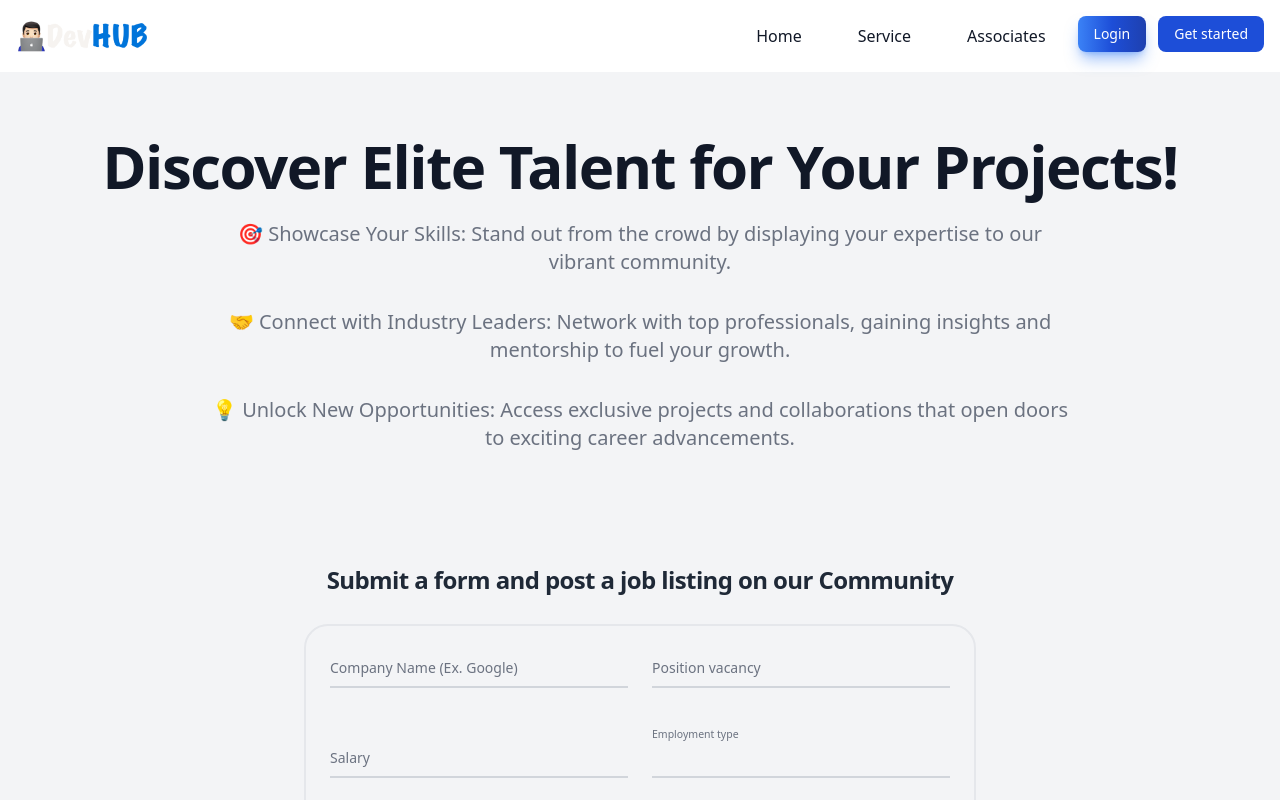
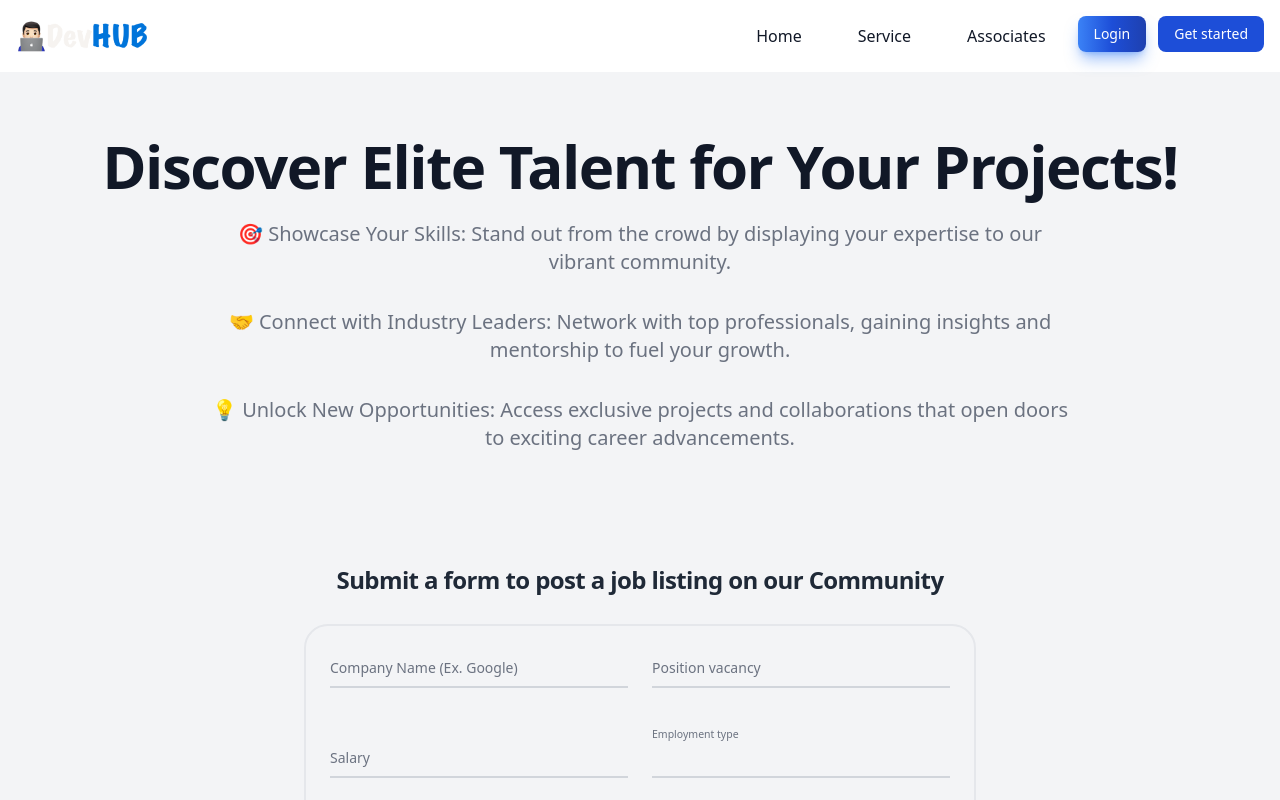
Before and after one commit to FernyCastro8/DevHub, a React (Create React App) app in the folder client/: page /employer-form in a window 1280 px wide. Shown: the top 800 px of the page. Built offline with nearby package versions, Linux system fonts and the light colour scheme.

Commit message:
developer && employer form component - Form input handling finished

```diff
--- a/client/src/component/forms/EmployerForm.js
+++ b/client/src/component/forms/EmployerForm.js
@@ -61,7 +61,7 @@
                 </div>
             </section>
 
-            <h1 className="py-8 px-4 mx-auto max-w-screen-xl text-center lg:py-4 mb-3 text-2xl font-bold tracking-tight leading-none text-gray-800 md:text-4xl lg:text-2xl">Submit a form and post a job listing on our Community</h1>
+            <h1 className="py-8 px-4 mx-auto max-w-screen-xl text-center lg:py-4 mb-3 text-2xl font-bold tracking-tight leading-none text-gray-800 md:text-4xl lg:text-2xl">Submit a form to post a job listing on our Community</h1>
 
             {/*      Form    */}
             <div className="">
--- /dev/null
+++ b/client/src/pages/JobsPage.js
@@ -0,0 +1,17 @@
+import React from 'react'
+
+import Jobs from '../component/Jobs';
+
+
+function JobsPage() {
+
+    return (
+        <div>
+            <h1 className="">Jobs</h1>
+
+            <Jobs />
+        </div>
+    )
+}
+
+export default JobsPage;
```
